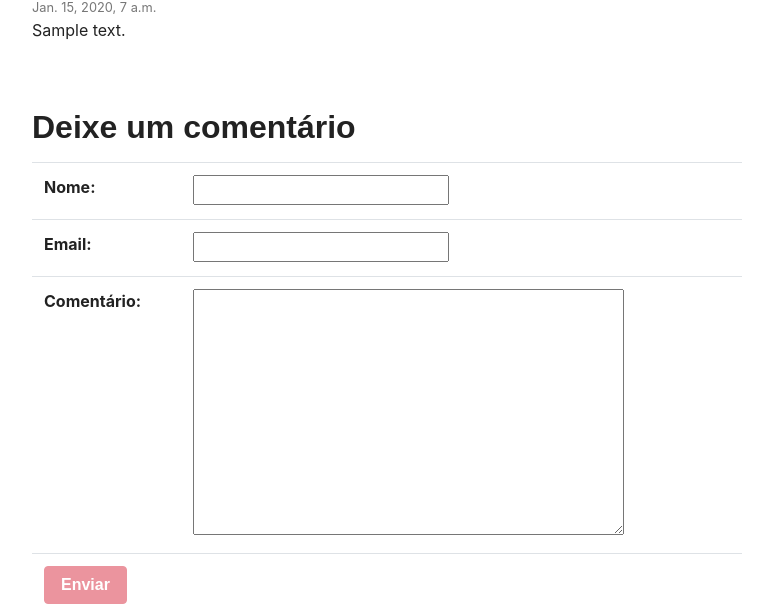
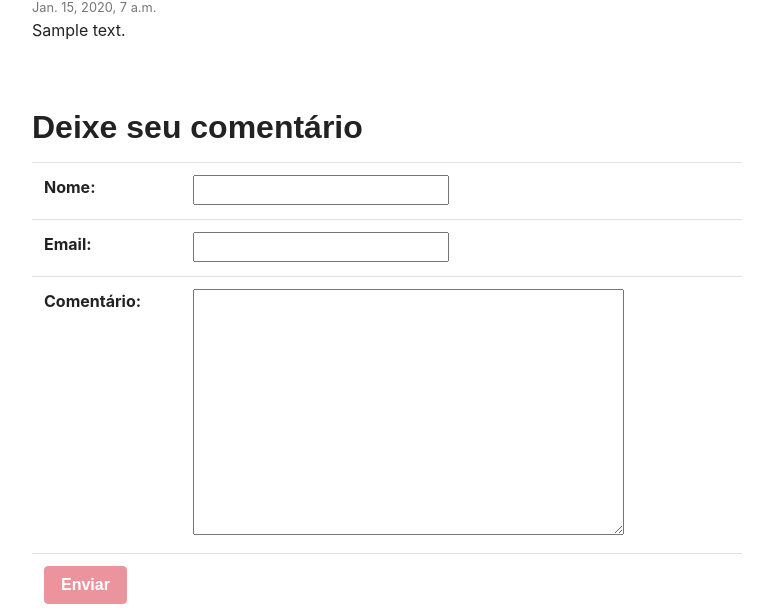
Before and after one commit to luizmachado/blogminhaflor, a Django app: page /post/1 in a window 1280 px wide. Shown: the part 815-1430 px from the top of the page, without its empty margins (253-1026 px from the left). Run offline with Django 3.2, Linux system fonts and the light colour scheme; tables that the repository leaves empty hold one stand-in row (values such as "Sample post"); grey boxes marked "Sample" are stand-in pictures; some libraries are stand-ins or nearby versions; some web fonts are replaced.

Commit message:
Fix grammar

```diff
--- a/posts/templates/posts/post_detail.html
+++ b/posts/templates/posts/post_detail.html
@@ -56,7 +56,7 @@
     <div class="row pt-5">
         <div class="col-xl"></div>
         <div class="col-xl-8">
-            <h2 class="my-3">Deixe um comentário</h2>
+            <h2 class="my-3">Deixe seu comentário</h2>
             <form method="POST" action="#envia_comentario">
                 {% csrf_token %}
                 <table class="table">
```
